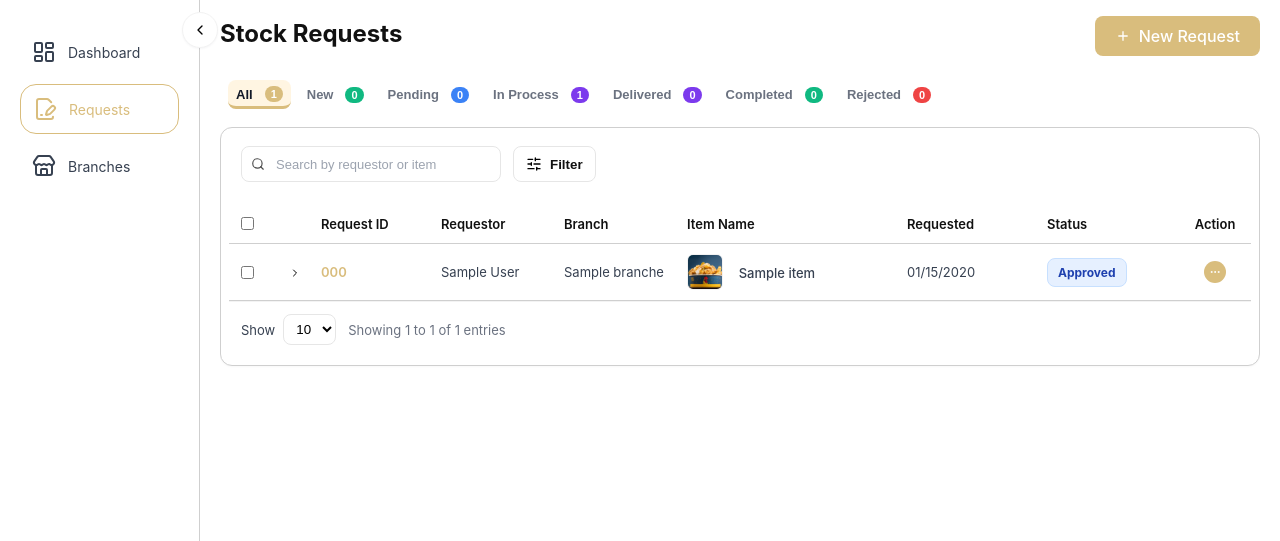
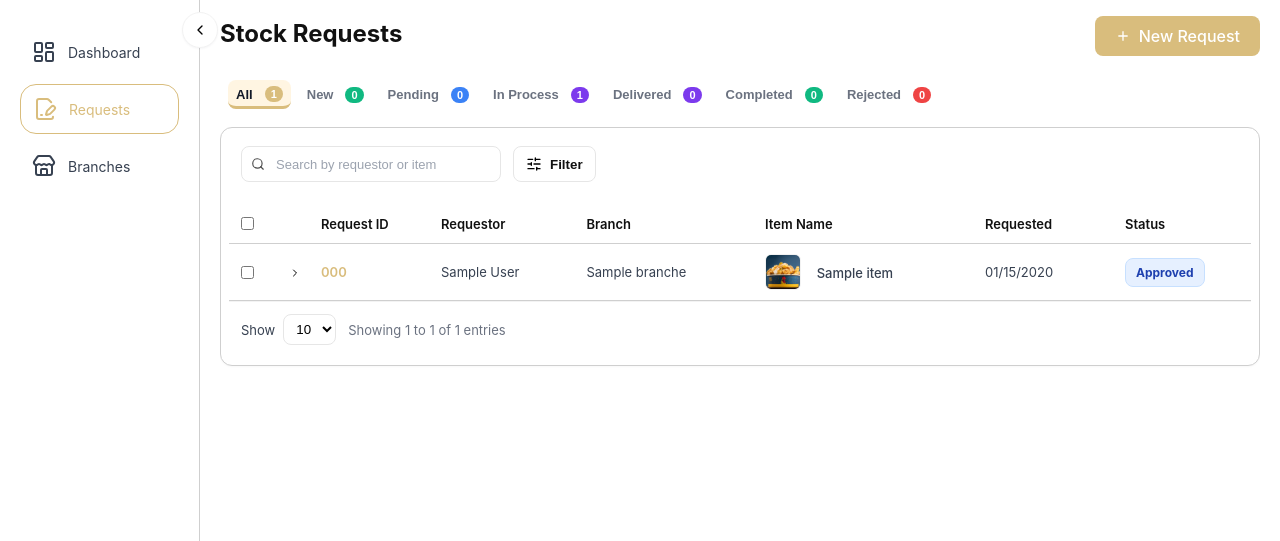
Before and after one commit to ysabellelenon/maa-inventory, a Django app: page /requests/ in a window 1280 px wide. Shown: the part 64-605 px from the top of the page. Run offline with Django 5.2, Linux system fonts and the light colour scheme; a user stored in the database is signed in; tables that the repository leaves empty hold one stand-in row (values such as "Sample post").

Commit message:
Use fixed minimum table width so columns don't shrink on smaller screens

```diff
--- a/static/css/inventory.css
+++ b/static/css/inventory.css
@@ -124,9 +124,24 @@ h3.item-submeta{ /* explicit selector for subheading semantics */
 .inventory-card .btn-filter img{width:16px;height:16px;display:inline-block;}
 .inventory-container{margin-top:8px;}
 .inventory-card{background:var(--card-bg);padding:8px;border-radius:12px;box-shadow:0 1px 2px rgba(16,24,40,0.03);overflow:visible;border:1px solid var(--border);}
-.inventory-table{width:100%;border-collapse:collapse;font-size:13px;table-layout:fixed;}
+/* Table: fixed column widths so it doesn't shrink; wrapper scrolls horizontally inside container */
+.table-wrapper{
+  max-height:55vh;
+  max-width:100%;
+  overflow:auto;
+  -webkit-overflow-scrolling:touch;
+  /* Contain scroll inside the card; do not make the whole page scroll */
+  min-width:0;
+}
+.inventory-table{
+  width:max-content;
+  border-collapse:collapse;
+  font-size:13px;
+  table-layout:fixed;
+  /* Fixed total min width so columns don't shrink; wrapper scrolls horizontally when needed */
+  min-width:1100px;
+}
 .inventory-table thead th{text-align:left;padding:10px 8px;color:var(--text);font-weight:600;border-bottom:1px solid var(--border);white-space:normal;overflow-wrap:break-word;word-break:break-word;}
-.table-wrapper{max-height:55vh;overflow:auto;}
 .inventory-table thead th{
   position:sticky;
   top:0;
```
